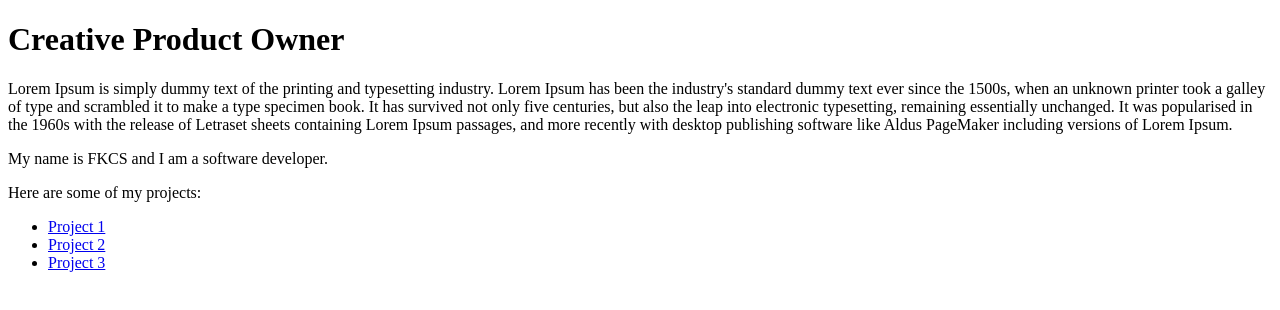
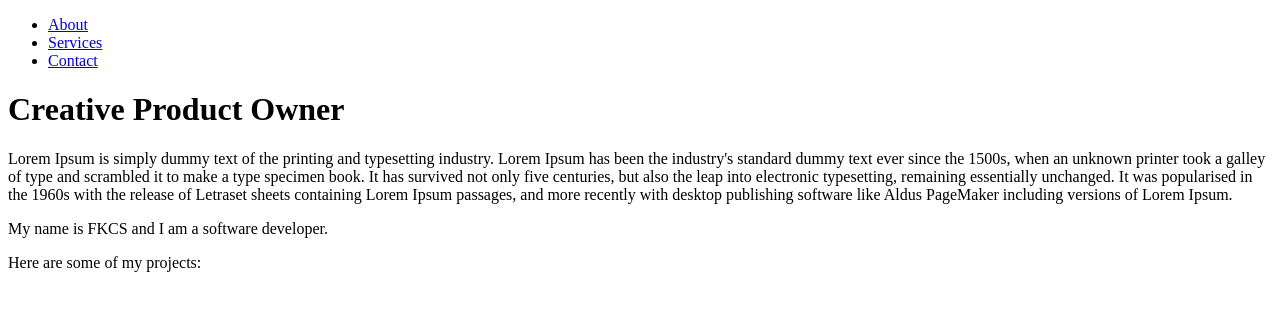
Before and after one commit to FranckChristmas/FKCS, a plain HTML site: page index.html in a window 1280 px wide. Drawn offline with Linux system fonts and the light colour scheme.

Commit message:
adding nav

```diff
--- a/index.html
+++ b/index.html
@@ -4,12 +4,14 @@
     <title>FKCS portfolio</title>
   </head>
   <body>
+
+    <ul>
+      <li><a href="#about">About</a></li>
+      <li><a href="#services">Services</a></li>
+      <li><a href="#contact">Contact</a></li>
+    </ul>
+
     <h1>Creative Product Owner</h1>
     <p>Lorem Ipsum is simply dummy text of the printing and typesetting industry. Lorem Ipsum has been the industry's standard dummy text ever since the 1500s, when an unknown printer took a galley of type and scrambled it to make a type specimen book. It has survived not only five centuries, but also the leap into electronic typesetting, remaining essentially unchanged. It was popularised in the 1960s with the release of Letraset sheets containing Lorem Ipsum passages, and more recently with desktop publishing software like Aldus PageMaker including versions of Lorem Ipsum.</p>
     <p>My name is FKCS and I am a software developer.</p>
     <p>Here are some of my projects:</p>
-    <ul>
-      <li><a href="project1.html">Project 1</a></li>
-      <li><a href="project2.html">Project 2</a></li>
-      <li><a href="project3.html">Project 3</a></li>
-    </ul>
```
